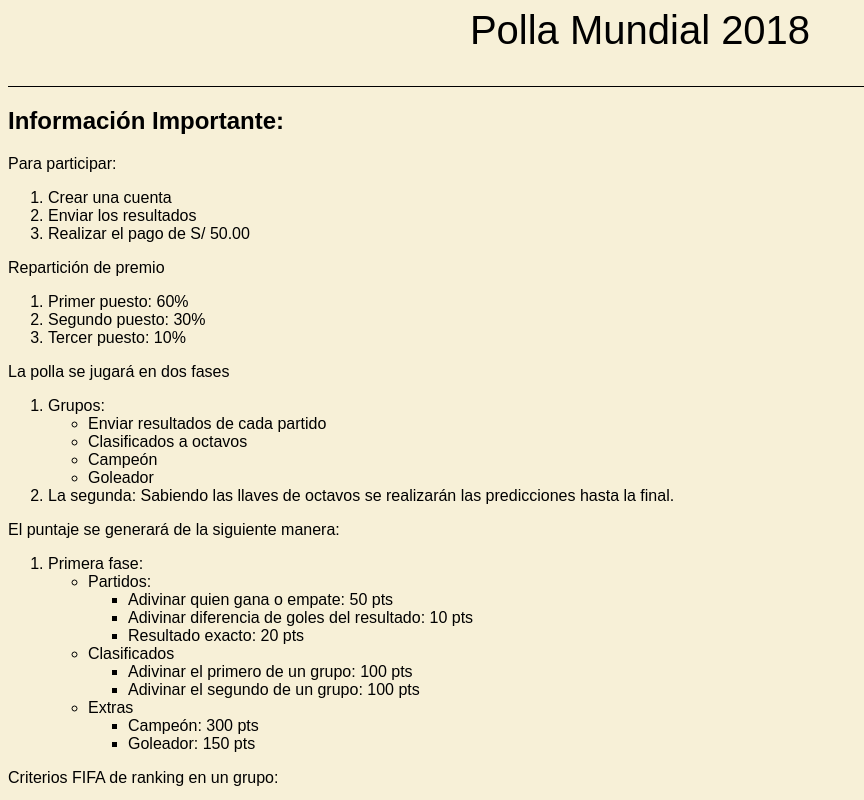
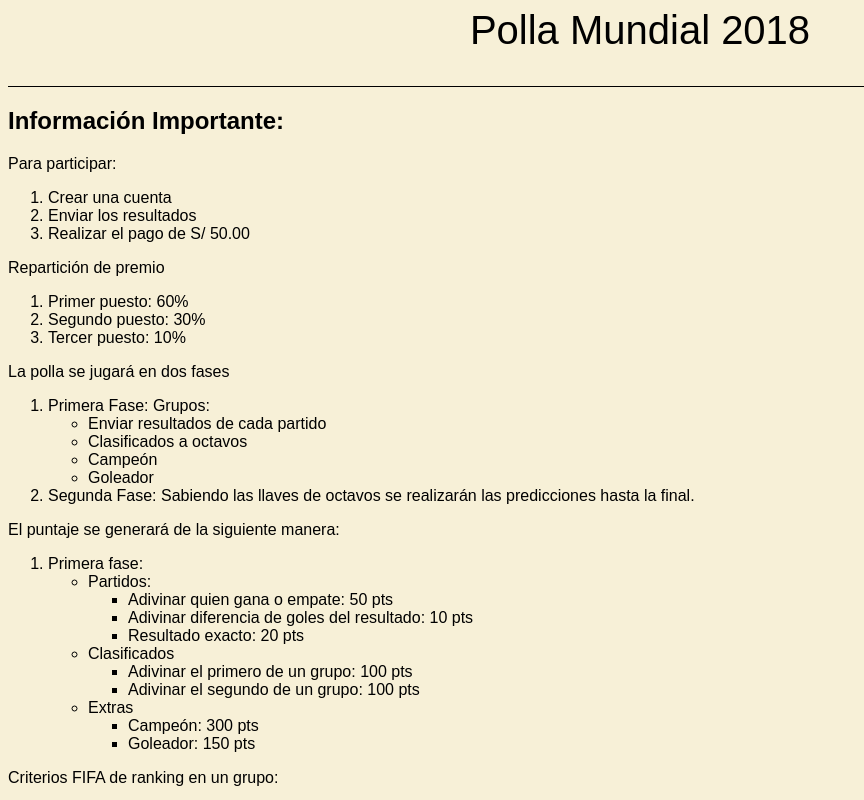
Before and after one commit to deosmaignacio/polla2018, a plain HTML site: page reglas.html in a window 1280 px wide. Shown: the top 800 px of the page, without its empty margins (0-864 px from the left). Drawn offline with Linux system fonts and the light colour scheme.

Commit message:
cambiando fraseo de reglas

```diff
--- a/reglas.html
+++ b/reglas.html
@@ -23,14 +23,14 @@
 
 La polla se jugará en dos fases
 <ol>
-<li>Grupos:</li>
+<li>Primera Fase: Grupos:</li>
 <ul>
   <li>Enviar resultados de cada partido</li>
   <li>Clasificados a octavos</li>
   <li>Campeón</li>
   <li>Goleador</li>
 </ul>
-<li>La segunda: Sabiendo las llaves de octavos se realizarán las predicciones hasta la final.</li>
+<li>Segunda Fase: Sabiendo las llaves de octavos se realizarán las predicciones hasta la final.</li>
 </ol>
 
 El puntaje se generará de la siguiente manera:
```
